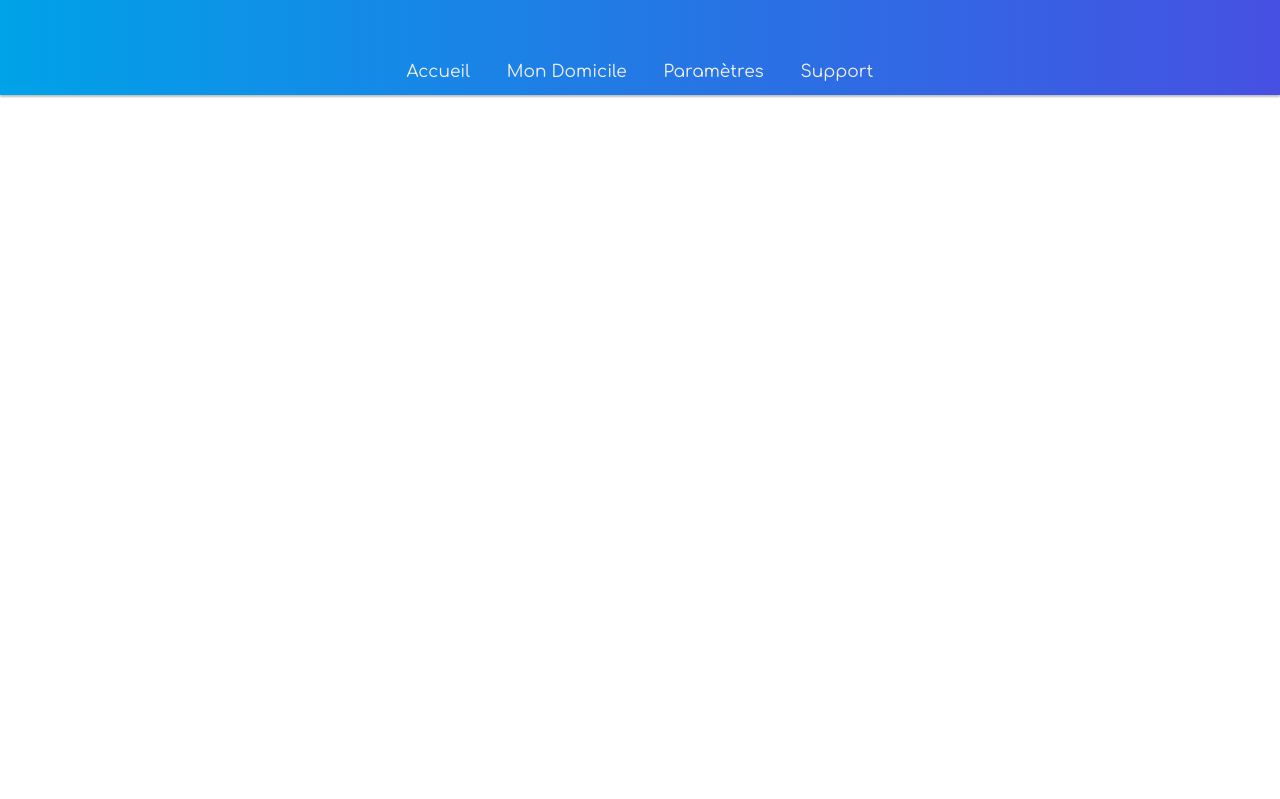
After one commit to nleborgne/homeniscience, a PHP site: page /header.php in a window 1280 px wide. The commit adds this page. Shown: the top 799 px of the page. Run offline with PHP 8.4, Linux system fonts and the light colour scheme.

Commit message:
passage en php + debut mise en place mvc

```diff
--- a/main/style_main.css
+++ b/accueil/style_main.css
@@ -153,19 +153,6 @@ aside:hover{
   box-shadow: 1px 1px 1px 2px #BEBEBE;
 
 }
-footer{
-  position: absolute;
-  right: 0;
-  bottom: 0;
-  left: 0;
-  padding: 1rem;
-
-
-  text-align:center;
-  padding:20px;
-  background-color: #696969;
-  width:100%;
-}
 
 article > ::-webkit-scrollbar-track
 {
--- /dev/null
+++ b/header.php
@@ -0,0 +1,80 @@
+<!DOCTYPE html>
+<meta name="robots" content="noindex">
+<html>
+<head>
+  <link href="https://fonts.googleapis.com/css?family=Comfortaa" rel="stylesheet">
+  <meta charset="utf-8">
+  <meta name="viewport" content="width=device-width">
+  <link rel="stylesheet" href="style_main.css">
+  <title>Menu domisep</title>
+</head>
+<header>
+  <nav>
+    <div class="navbar">
+      <a href="#home">Accueil</a>
+      <a href="#news">Mon Domicile</a>
+      <a href="#contact">Paramètres</a>
+      <a href="#contact">Support</a>
+    </div>
+  </nav>
+</header>
+
+<style media="screen">
+* {
+  font-family: 'Comfortaa',sans-serif;
+  text-decoration: none;
+  color:#343434;
+
+}
+html{
+  background: white;
+  margin:0;
+  padding:0;
+  height:100%;
+  position: relative;
+  min-height: 100%;
+}
+header {
+  position: absolute;
+  top:0;
+  left:0;
+  z-index: 999;
+  width:100%;
+}
+body {
+  position: relative;
+  margin:0;
+  overflow-x: hidden;
+  height:1000px;
+}
+div.navbar {
+  overflow: hidden;
+  //background-color: #4650E2;
+  background:linear-gradient(-90deg, #4650E2, #00A2E8);
+  position: static;
+  top: 0;
+  width: 100%;
+  padding-top: 3rem;
+  text-align: center;
+  box-shadow: 0px 2px 2px 0px #BEBEBE;
+  z-index: 2;
+}
+
+div.navbar a {
+  display: inline-block;
+  color: #F2F2F2;
+  text-align: center;
+  padding: 14px 16px;
+  text-decoration: none;
+  font-size: 17px
+
+
+}
+
+div.navbar a:hover {
+  background: #1111;
+  //font-size:150%;
+  color: black;
+}
+
+</style>
```
Also changed, not shown: accueil/vue_accueil.php (renamed from main/main.html, +2 -29 lines), footer.php (added, +24 -0 lines), connexion/css/creer_compte_style.css (renamed from css/creer_compte_style.css), connexion/css/mobile.css (renamed from css/mobile.css), connexion/css/style.css (renamed from css/style.css), connexion/img/logo.png (renamed from img/logo.png), connexion/vue_connexion.php (renamed from index.html), tests/jsbin.kelugu.1.html (renamed from jsbin.kelugu.1.html), tests/jsbin.namiyun.1.html (renamed from jsbin.namiyun.1.html), tests/jsbin.yayakab.2.html (renamed from jsbin.yayakab.2.html), tests/jsbin.yisepud.1.html (renamed from jsbin.yisepud.1.html).
